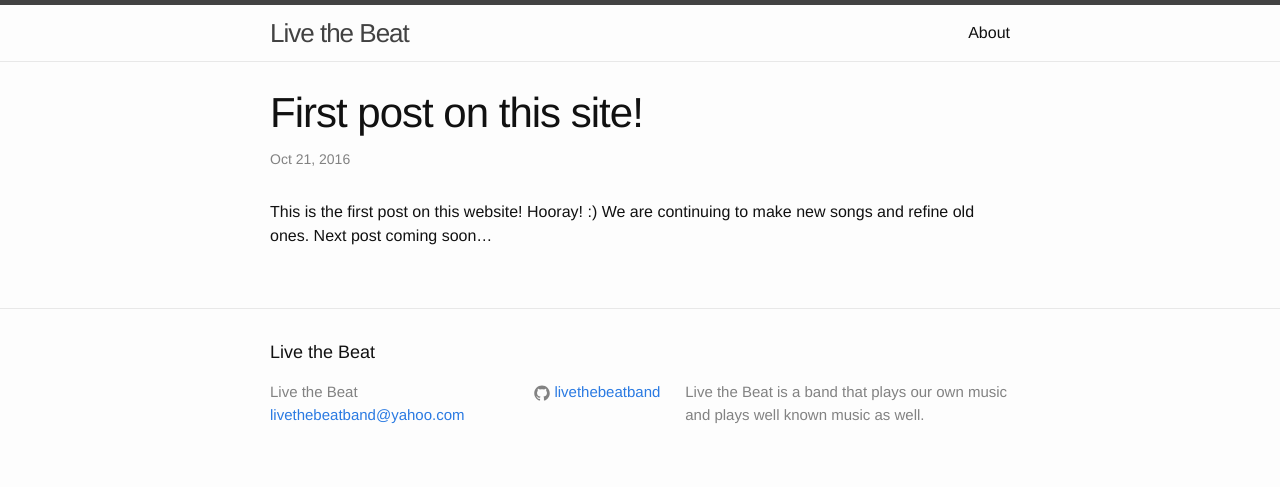
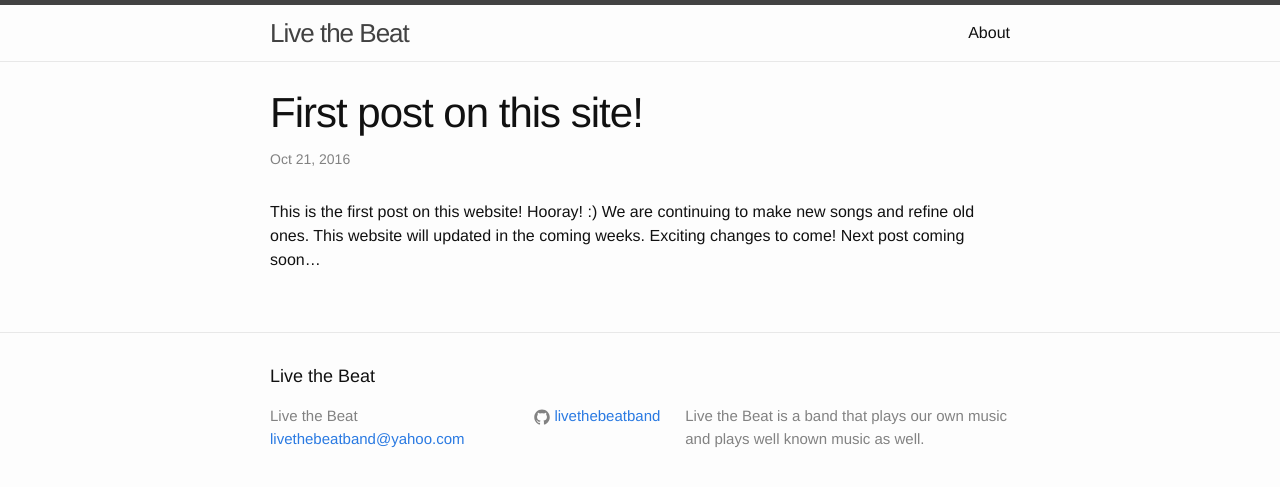
Before and after one commit to livethebeatband/livethebeatband.github.io, a Jekyll site: the page built from _posts/2016-10-21-First-post.markdown, in a window 1280 px wide. Shown: the top 487 px of the page. Built offline with Jekyll 4.4.1, drawn with Linux system fonts in a browser that asks for light colours.

Commit message:
Update 2016-10-21-First-post.markdown

```diff
--- a/_posts/2016-10-21-First-post.markdown
+++ b/_posts/2016-10-21-First-post.markdown
@@ -2,4 +2,4 @@
 layout: post
 title: First post on this site!
 ---
-This is the first post on this website! Hooray! :) We are continuing to make new songs and refine old ones. Next post coming soon...
+This is the first post on this website! Hooray! :) We are continuing to make new songs and refine old ones. This website will updated in the coming weeks. Exciting changes to come! Next post coming soon...
```
